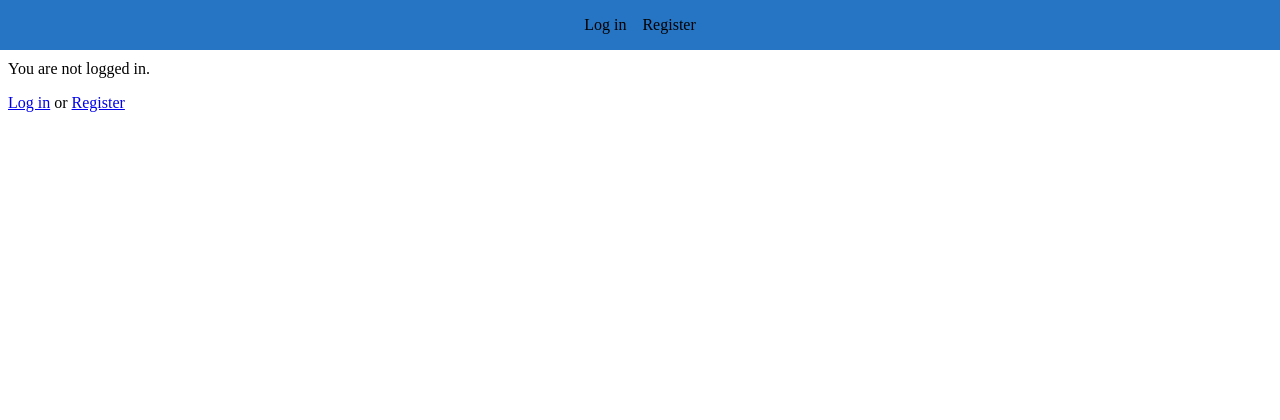
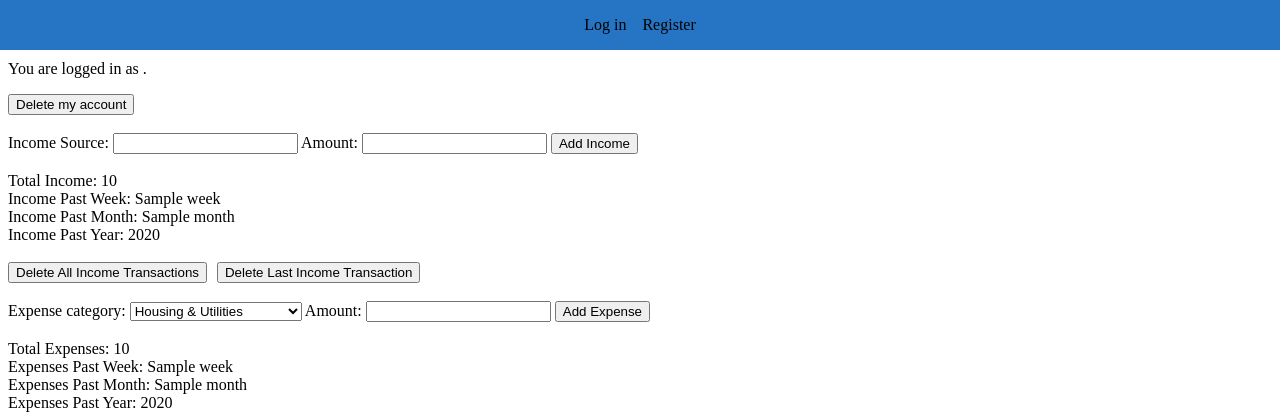
Before and after one commit to trickwide/personal-finance-tracker, a Flask app: template src/templates/frontend/dashboard.html in a window 1280 px wide. Shown: the top 420 px of the page. Before the commit the page ends 112 px from the top, so only its background shows below. Run offline with Flask 3, Linux system fonts and the light colour scheme; the template is opened without the code that fills it: most values are stand-ins (such as "Sample title", 1, 10 or a date in 2020).

Commit message:
Removing unused code related to dashboard

```diff
--- a/src/routes.py
+++ b/src/routes.py
@@ -101,8 +101,6 @@
     else:
         flash("Please log in to view your dashboard")
         return redirect(url_for('index'))
-
-    return render_template("frontend/dashboard.html")
 
 
 @app.route("/register", methods=["GET", "POST"])
--- a/src/templates/frontend/dashboard.html
+++ b/src/templates/frontend/dashboard.html
@@ -10,11 +10,6 @@
 {% endblock %}
 
 {% block content %}
-    {% if 'username' not in session %}
-    <p>You are not logged in.</p>
-    <a href="{{ url_for('index') }}">Log in</a> or
-    <a href="{{ url_for('register') }}">Register</a>
-    {% else %}
     <p>You are logged in as {{ session["username"]|e }}.</p>
     <form method="POST" action="{{ url_for('delete_account') }}" onsubmit="return confirm('Are you sure you want to delete your account?')">
         <input type="hidden" name="csrf_token" value="{{ session['csrf_token'] }}">
@@ -270,5 +265,4 @@
             alert(message);
         });
     </script>
-    {% endif %}
 {% endblock %}
```
